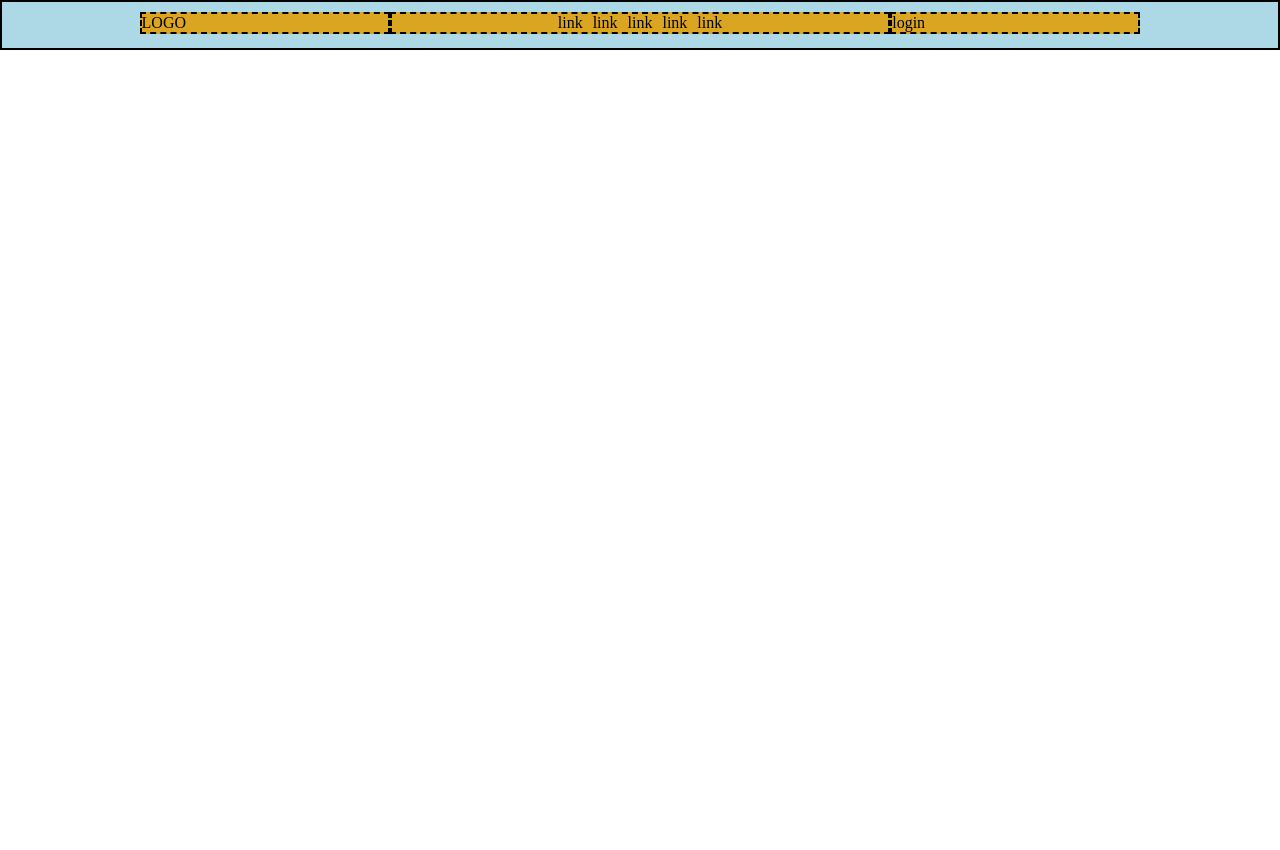
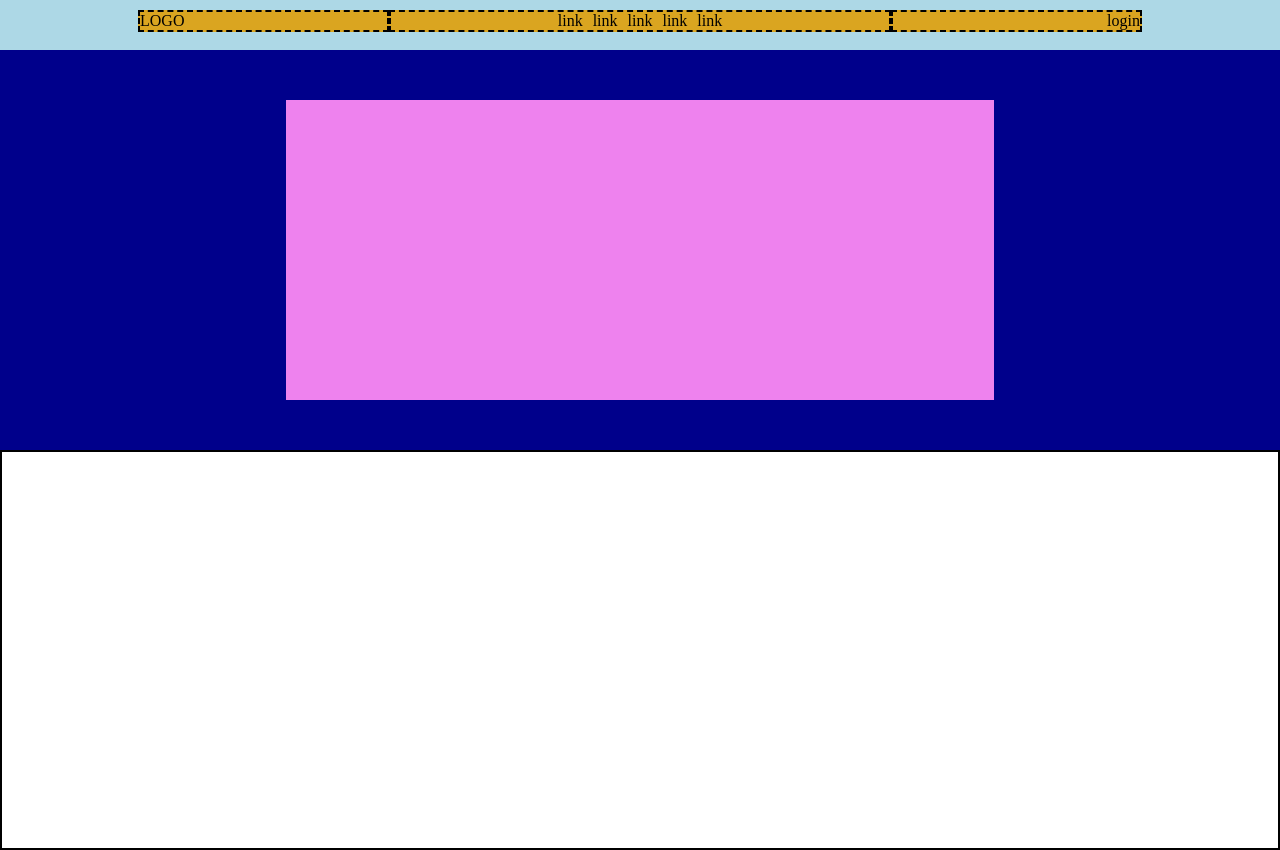
Before and after one commit to MassimilianoTagliabue/htmlcss-struttura-discord, a plain HTML site: page index.html in a window 1280 px wide. Before the commit the page ends 800 px from the top, so only its background shows below. Drawn offline with Linux system fonts and the light colour scheme.

Commit message:
feat: banner

```diff
--- a/css/style.css
+++ b/css/style.css
@@ -27,8 +27,20 @@
     padding: 10px;
 }
 
+.center {
+    display: flex;
+    justify-content: center;
 
+}
 
+.row {
+    display: flex;
+    justify-content: space-between;
+}
+
+.login{
+   text-align: end;
+}
 
 /* HEADER */
 
@@ -37,13 +49,9 @@
 
     /* DEBUG */
     height: 50px;
-    border: 2px solid black;
+    /* border: 2px solid black; */
 }
 
-.row {
-    display: flex;
-    justify-content: space-between;
-}
 
 .navbar {
     background-color: var(--bg-orange);
@@ -60,6 +68,12 @@
     /* DEBUG */
     border: 2px dashed black;
 }
+.col-30{
+    width: 30%;
+
+    /* DEBUG */
+    border: 2px dashed black;
+}
 
 .col-50 {
     width: 50%;
@@ -68,20 +82,50 @@
     border: 2px dashed black;
 }
 
-.center {
-    display: flex;
-    justify-content: center;
+.col-70{
+    width: 70%;
 
+    /* DEBUG */
+    border: 2px dashed black;
 }
+
 
 .col-50 div{
     padding: 0 5px;
 }
 
+/* MAIN */
 
-/* MAIN */
+.bg-blue{
+    background-color: #00008b;
+    padding: 50px;
+
+    /* DEBUG */
+    height: 400px;
+    /* border: 2px solid red; */
+
+}
+
+.pink-square{
+    background-color: #ee82ee;
+
+    width: 60%;
+    max-width: 800px;
+    margin: 0 auto;
 
 
 
+     /* DEBUG */
+    height: 300px;
+    /* border: 2px solid black; */
+}
+
+.bg-white{
+
+    /* DEBUG */
+    height: 400px;
+    border: 2px solid black;
+}
+
 
 /* FOOTER */
--- a/index.html
+++ b/index.html
@@ -21,12 +21,42 @@
                     <div>link</div>
                     <div>link</div>
                 </section>
-                <div class="col-25">login</div>
+                <div class="col-25 login">login</div>
             </div>
         </section>
     </header>
     <!-- /header -->
 
+    <!-- main -->
+    <main>
+        <!-- banner -->
+        <section class="bg-blue">
+                <div class="pink-square"></div>
+
+        </section>
+        <!-- banner -->
+
+        <!-- section 1 -->
+        <section class="bg-white">
+
+        </section>
+        <!-- /section 1 -->
+
+        <!-- section 2 -->
+        <section>
+
+        </section>
+        <!-- /section 2 -->
+
+        <!-- section 3 -->
+        <section>
+
+        </section>
+        <!-- /section 3 -->
+
+    </main>
+    <!-- /main -->
+
 </body>
 
 </html>
```
